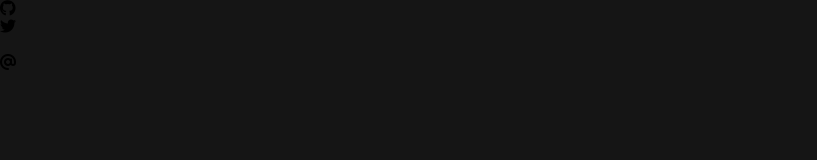
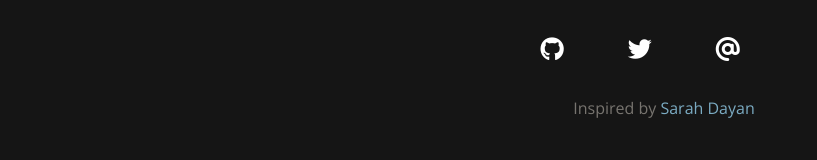
Before and after one commit to Tawakalt10/Tees-s-portfolio, a plain HTML site: page index.html in a window 1280 px wide. Shown: the whole page, without its empty margins (0-817 px from the left). Drawn offline with nearby package versions, Linux system fonts and the light colour scheme.

Commit message:
new changes

```diff
--- a/index.html
+++ b/index.html
@@ -12,12 +12,21 @@
     />
   </head>
   <body>
-    <ul class="social-icons">
-      <li><i class="fa-brands fa-github"></i></li>
-      <li><i class="fa-brands fa-twitter"></i></li>
-      <li></li>
-      <i class="fa-solid fa-at"></i>
-    </ul>
+    <footer class="footer">
+      <ul class="social-icons">
+        <a class="icons-item" href="http://"
+          ><i class="fa-brands fa-github"></i
+        ></a>
+        <a class="icons-item" href="http://"
+          ><i class="fa-brands fa-twitter"></i
+        ></a>
+        <a class="icons-item" href="http://"><i class="fa-solid fa-at"></i></a>
+      </ul>
+
+      <div class="footer-para">
+        <p>Inspired by <span class="sarah"> Sarah Dayan</span></p>
+      </div>
+    </footer>
 
     <script src="/index.js"></script>
   </body>
--- a/styles.css
+++ b/styles.css
@@ -1,3 +1,4 @@
+@import url("https://fonts.googleapis.com/css2?family=Open+Sans:wght@300;400;500&display=swap");
 * {
   padding: 0;
   margin: 0;
@@ -6,4 +7,29 @@
 
 body {
   background-color: #151515;
+  font-family: "Open Sans", sans-serif;
 }
+
+.footer {
+  display: flex;
+  flex-direction: column;
+  justify-content: center;
+  align-items: center;
+}
+.social-icons {
+  display: flex;
+  font-size: 1.5rem;
+}
+
+.icons-item {
+  margin: 2rem;
+  color: #fff;
+}
+
+.footer-para {
+  color: #77746f;
+  margin-left: 3rem;
+}
+.sarah {
+  color: #7babc2;
+}
```
